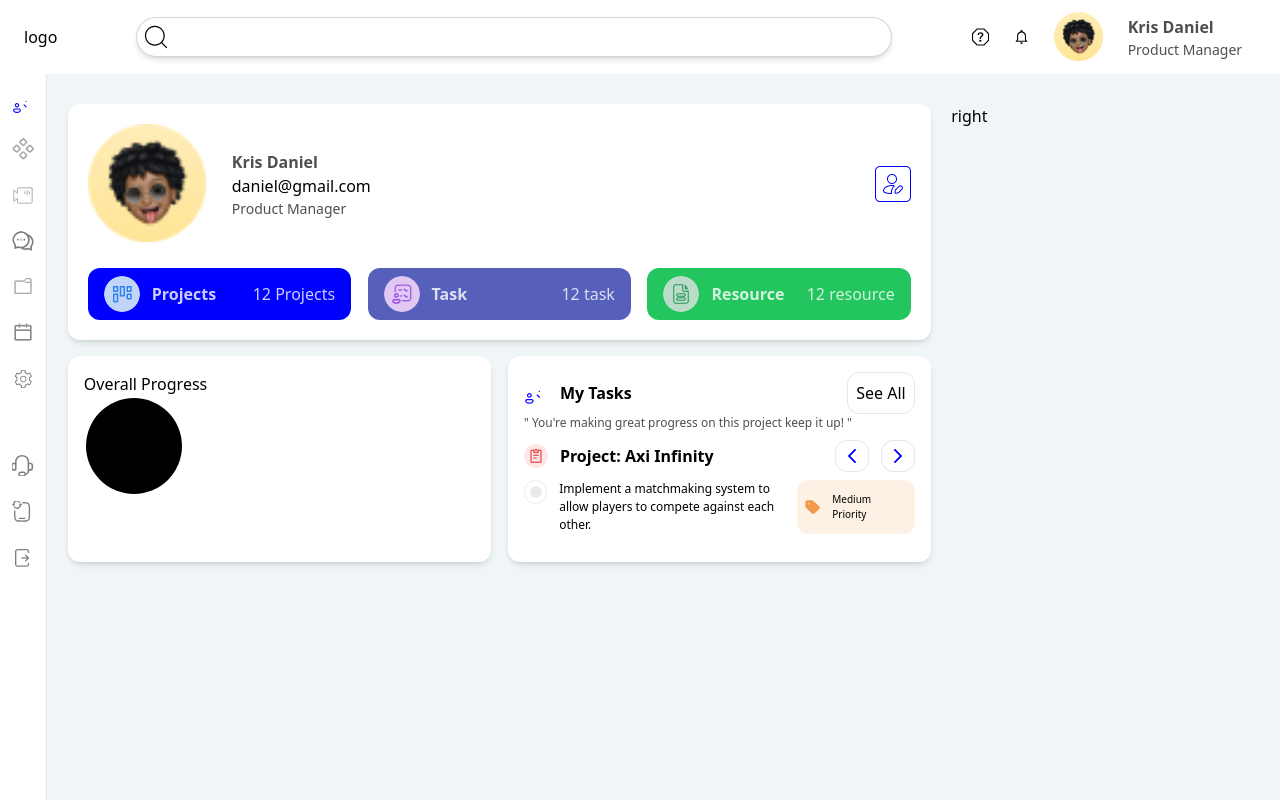
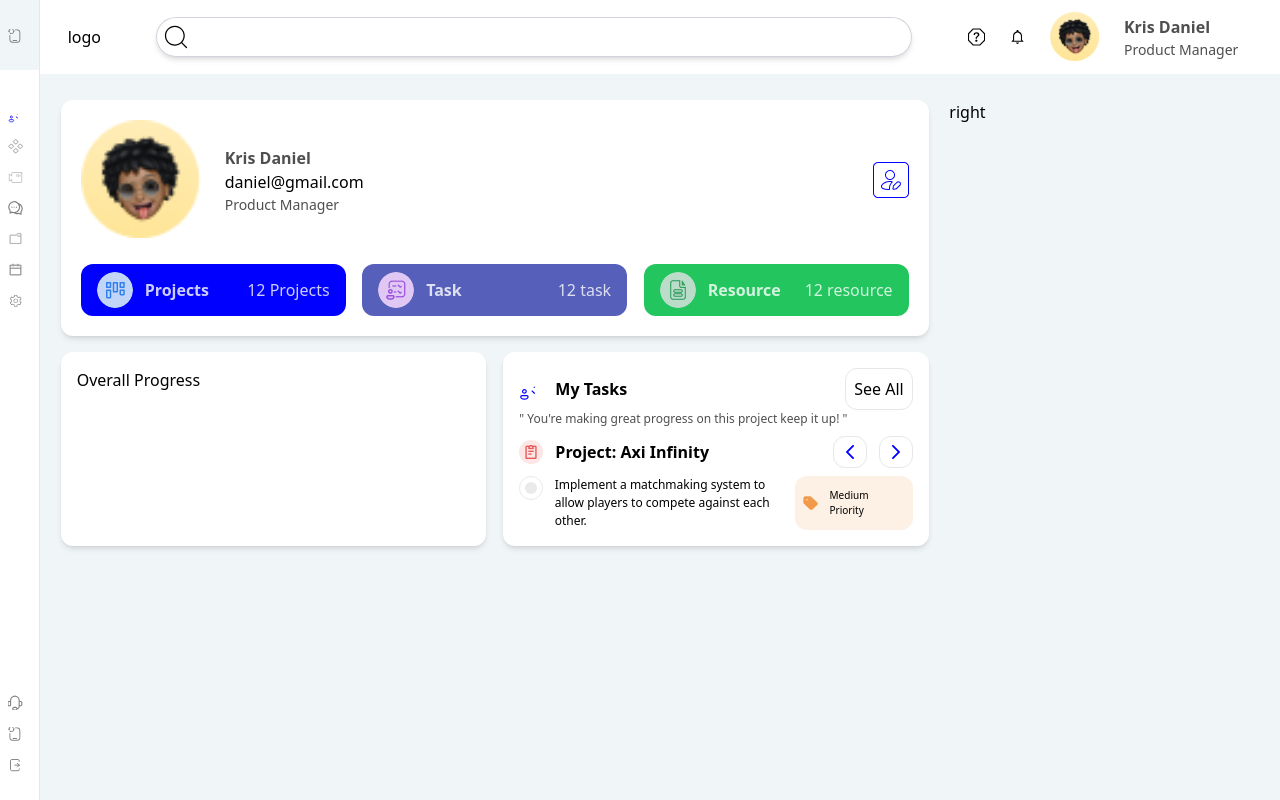
Before and after one commit to TeamLyf/Teamlyf-Frontend, a Next.js app: page /task in a window 1280 px wide. Built offline with nearby package versions, Linux system fonts and the light colour scheme.

Commit message:
modified leftsidebar

```diff
--- a/app/(root)/layout.js
+++ b/app/(root)/layout.js
@@ -1,18 +1,26 @@
+"use client";
+import { useState } from "react";
+
 import "../globals.css";
 import Navbar from "@/components/shared/Navbar";
 import LeftSidebar from "@/components/shared/LeftSidebar";
 
 export default function RootLayout({ children }) {
+  const [isopen, setisOpen] = useState(true);
   return (
     <html lang="en">
       <body className="bg-dark-3">
-        <div className="max-w-7xl">
-          <Navbar />
-          <main className="main-container">
-            <LeftSidebar />
-            <section className='pt-20 w-full'>
-              {children}
-            </section>
+        <div className="w-full relative min-h-screen">
+          <LeftSidebar isopen={isopen} setisOpen={setisOpen} />
+          <main
+            className={`absolute top-0 min-h-screen ${
+              isopen
+                ? "w-[calc(100%-40px)] left-[40px]"
+                : "w-[calc(100%-150px)] left-[150px]"
+            }`}
+          >
+            <Navbar isopen={isopen} />
+            <section className="pt-[100px] w-full">{children}</section>
           </main>
         </div>
       </body>
--- a/app/(root)/task/page.js
+++ b/app/(root)/task/page.js
@@ -4,7 +4,8 @@ import SummaryCard from "@/components/shared/SummaryCard";
 
 export default function Page() {
   return (
-    <div className="w-full flex justify-evenly pt-6">
+    <>
+      <div className="w-full flex justify-evenly">
         <div className="w-[70%]">
           <section className="w-full bg-white shadow-md p-5 rounded-xl">
             <div className="flex justify-between items-center w-full ">
@@ -47,11 +48,6 @@ export default function Page() {
           <section className="flex justify-between mt-4">
             <div className="w-[49%] bg-white shadow-md rounded-xl p-4">
               <h4>Overall Progress</h4>
-            <div>
-              <svg>
-                <circle cx="50" cy="50" r="48"></circle>
-              </svg>
-            </div>
             </div>
             <div className="w-[49%] bg-white shadow-md rounded-xl p-4">
               <div className="flex justify-between">
@@ -119,7 +115,9 @@ export default function Page() {
                     width={15}
                     height={15}
                   />
-                <span className="font-light text-[10px]">Medium Priority</span>
+                  <span className="font-light text-[10px]">
+                    Medium Priority
+                  </span>
                 </div>
               </div>
             </div>
@@ -127,5 +125,6 @@ export default function Page() {
         </div>
         <div className="w-[25%]">right</div>
       </div>
+    </>
   );
 }
--- a/app/globals.css
+++ b/app/globals.css
@@ -3,20 +3,14 @@
 @tailwind utilities;
 
 @layer components {
-  .main-container {
-    @apply flex min-h-screen flex-1;
-  }
   .navbar {
-    @apply fixed top-0 z-30 flex w-full justify-between items-center px-6 py-3 bg-white;
+    @apply fixed top-0 z-30 flex w-full justify-around items-center py-3 bg-white;
   }
   .leftsidebar {
-    @apply sticky left-0 top-0 pt-20 z-20 flex h-screen w-fit flex-col justify-between  border-r;
+    @apply fixed top-0 h-screen duration-300 z-50 border-r;
   }
   .leftsidebar_link {
-    @apply relative flex justify-start gap-4 rounded-lg p-3 cursor-pointer;
-  }
-  .rightsidebar {
-    @apply sticky right-0 top-0 z-20 flex h-screen w-fit flex-col justify-between gap-12 overflow-auto border-l px-10 pb-6 pt-28;
+    @apply relative flex rounded-md p-2 cursor-pointer hover:bg-dark-3 text-blue text-sm items-center gap-x-4 w-full;
   }
   .searchbar {
     @apply relative pointer-events-none  w-[756px] h-[40px];
--- a/components/shared/LeftSidebar.js
+++ b/components/shared/LeftSidebar.js
@@ -3,51 +3,83 @@ import Image from "next/image";
 import Link from "next/link";
 import { Sidebarlinks } from "../../constant/index.js";
 
-const LeftSidebar = () => {
+const LeftSidebar = ({ isopen, setisOpen }) => {
   return (
-    <section className="leftsidebar bg-white">
-      <div className="flex w-full flex-col max-h-full gap-10">
-        <div className="flex w-full flex-1 flex-col">
-          {Sidebarlinks.map((link) => (
+    <aside
+      className={`leftsidebar bg-white overflow-hidden ${
+        isopen ? "w-[40px]" : "w-[150px]"
+      } `}
+    >
+      <ul className="absolute top-0 left-0 w-full h-full">
+        <div className="leftsidebar_link h-[70px] mb-[30px]">
+          <Image
+            src={"/assets/sideicon9.svg"}
+            alt="label"
+            width={15}
+            height={15}
+          />
+          <span className={`${isopen && "hidden"} origin-left duration-200`}>
+            help
+          </span>
+        </div>
+        {Sidebarlinks.map((link) => (
+          <li className="">
             <Link
-              className="leftsidebar_link text-blue"
+              className="leftsidebar_link"
               key={link.label}
               href={link.route}
             >
-              <Image src={link.icons} alt={link.label} width={24} height={24} />
+              <Image src={link.icons} alt={link.label} width={15} height={15} />
+              <span
+                className={`${isopen && "hidden"} origin-left duration-200`}
+              >
+                {link.label}
+              </span>
             </Link>
-          ))}
-        </div>
-        <div className="flex flex-col flex-1 w-full">
+          </li>
+        ))}
+        <div className="absolute bottom-5 left-0 w-full">
           <div className="leftsidebar_link">
             <Image
               src={"/assets/sideicon8.svg"}
               alt="label"
-              width={24}
-              height={24}
+              width={15}
+              height={15}
             />
+
+            <span className={`${isopen && "hidden"} origin-left duration-200`}>
+              help
+            </span>
           </div>
 
           <div className="leftsidebar_link">
             <Image
               src={"/assets/sideicon9.svg"}
               alt="label"
-              width={24}
-              height={24}
+              width={15}
+              height={15}
             />
+
+            <span className={`${isopen && "hidden"} origin-left duration-200`}>
+              help
+            </span>
           </div>
 
           <div className="leftsidebar_link">
             <Image
               src={"/assets/sideicon10.svg"}
               alt="label"
-              width={24}
-              height={24}
+              width={15}
+              height={15}
             />
+
+            <span className={`${isopen && "hidden"} origin-left duration-200`}>
+              logout
+            </span>
           </div>
         </div>
-      </div>
-    </section>
+      </ul>
+    </aside>
   );
 };
 
--- a/components/shared/Navbar.js
+++ b/components/shared/Navbar.js
@@ -4,9 +4,15 @@ import { BsQuestionOctagon } from "react-icons/bs";
 import { IoMdNotificationsOutline } from "react-icons/io";
 
 import ProfileActions from "./ProfileActions";
-const Navbar = () => {
+const Navbar = ({ isopen }) => {
   return (
-    <nav className="navbar ">
+    <nav
+      className={`navbar ${
+        isopen
+          ? "w-[calc(100%-40px)] left-[40px]"
+          : "w-[calc(100%-150px)] left-[150px]"
+      }`}
+    >
       <div>logo</div>
       <div className="searchbar">
         <CiSearch className="absolute top-[50%] left-[20px] translate-x-[-50%] translate-y-[-50%] text-[30px] my-auto " />
--- a/tailwind.config.js
+++ b/tailwind.config.js
@@ -20,6 +20,7 @@ module.exports = {
         "primary-500": "#5400db",
         blue: "#0000ff",
         "dark-3": "#f0f5f8",
+        "light-white": "rgba(255,255,255,0.17)",
         border: "hsl(var(--border))",
         input: "hsl(var(--input))",
         ring: "hsl(var(--ring))",
```
Lines whose indentation alone changed are shown as unchanged.
